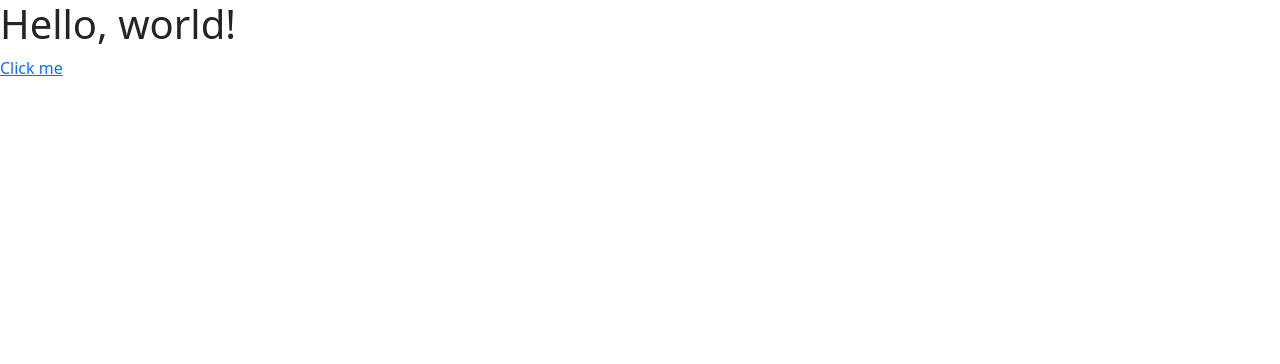
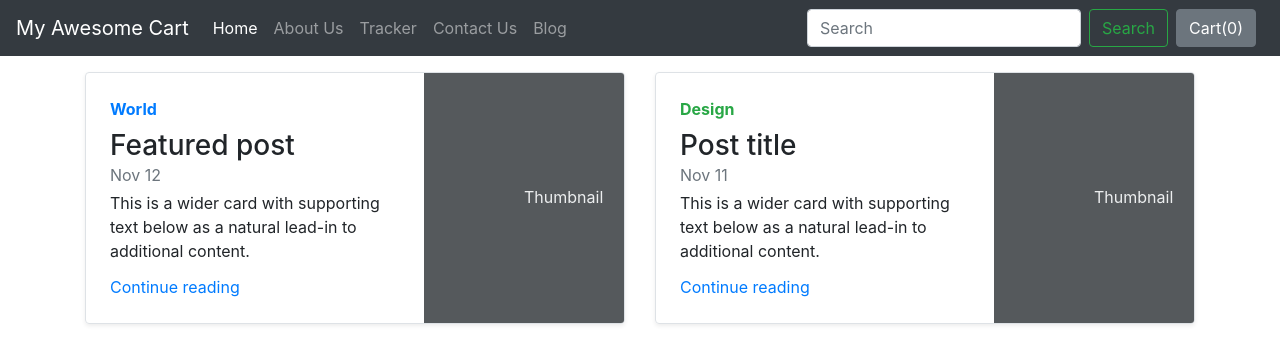
Before and after one commit to sahil312019/MyCart, a Django app: template blog/templates/blog/index.html in a window 1280 px wide. Shown: the top 364 px of the page. Run offline with Django 3.2, Linux system fonts and the light colour scheme; the template is opened without the code that fills it, so the values that code supplies are empty; some libraries are stand-ins or nearby versions.

Commit message:
Creating The Blog

```diff
--- /dev/null
+++ b/blog/templates/blog/basic.html
@@ -0,0 +1,69 @@
+<!doctype html>
+<html lang="en">
+  <head>
+    <!-- Required meta tags -->
+    <meta charset="utf-8">
+    <meta name="viewport" content="width=device-width, initial-scale=1, shrink-to-fit=no">
+
+    <!-- Bootstrap CSS -->
+    <link rel="stylesheet" href="https://stackpath.bootstrapcdn.com/bootstrap/4.2.1/css/bootstrap.min.css" integrity="sha384-GJzZqFGwb1QTTN6wy59ffF1BuGJpLSa9DkKMp0DgiMDm4iYMj70gZWKYbI706tWS" crossorigin="anonymous">
+
+    <title>{% block title%} {% endblock %}</title>
+     <style>
+       {% block css %} {% endblock %}
+  </style>
+  </head>
+  <body>
+
+    <nav class="navbar navbar-expand-lg navbar-dark bg-dark">
+  <a class="navbar-brand" href="/shop">My Awesome Cart</a>
+  <button class="navbar-toggler" type="button" data-toggle="collapse" data-target="#navbarSupportedContent" aria-controls="navbarSupportedContent" aria-expanded="false" aria-label="Toggle navigation">
+    <span class="navbar-toggler-icon"></span>
+  </button>
+
+  <div class="collapse navbar-collapse" id="navbarSupportedContent">
+    <ul class="navbar-nav mr-auto">
+      <li class="nav-item active">
+        <a class="nav-link" href="/shop">Home <span class="sr-only">(current)</span></a>
+      </li>
+      <li class="nav-item">
+        <a class="nav-link" href="/shop/about">About Us</a>
+      </li>
+
+      <li class="nav-item">
+        <a class="nav-link" href="/shop/tracker">Tracker</a>
+      </li>
+
+      <li class="nav-item">
+        <a class="nav-link" href="/shop/contact">Contact Us</a>
+      </li>
+      <li class="nav-item">
+        <a class="nav-link" href="/blog">Blog</a>
+      </li>
+
+
+    </ul>
+    <form class="form-inline my-2 my-lg-0">
+      <input class="form-control mr-sm-2" type="search" placeholder="Search" aria-label="Search">
+      <button class="btn btn-outline-success my-2 my-sm-0" type="submit">Search</button>
+    </form>
+    <button type="button" class="btn btn-secondary mx-2" id="popcart" data-container="body" data-toggle="popover" data-placement="bottom" data-html="true" data-content="Vivamus
+sagittis lacus vel augue laoreet rutrum faucibus.">
+
+
+  Cart(<span id="cart">0</span>)
+</button>
+  </div>
+</nav>
+  {% block body %} {% endblock %}
+
+    <!-- Optional JavaScript -->
+    <!-- jQuery first, then Popper.js, then Bootstrap JS -->
+    <script src="https://code.jquery.com/jquery-3.3.1.js"
+  integrity="sha256-2Kok7MbOyxpgUVvAk/HJ2jigOSYS2auK4Pfzbm7uH60="
+  crossorigin="anonymous"></script>
+    <script src="https://cdnjs.cloudflare.com/ajax/libs/popper.js/1.14.6/umd/popper.min.js" integrity="sha384-wHAiFfRlMFy6i5SRaxvfOCifBUQy1xHdJ/yoi7FRNXMRBu5WHdZYu1hA6ZOblgut" crossorigin="anonymous"></script>
+    <script src="https://stackpath.bootstrapcdn.com/bootstrap/4.2.1/js/bootstrap.min.js" integrity="sha384-B0UglyR+jN6CkvvICOB2joaf5I4l3gm9GU6Hc1og6Ls7i6U/mkkaduKaBhlAXv9k" crossorigin="anonymous"></script>
+    {% block js %} {% endblock %}
+  </body>
+</html>
--- a/blog/templates/blog/index.html
+++ b/blog/templates/blog/index.html
@@ -1,24 +1,36 @@
-<!DOCTYPE html>
-<html lang="en">
-  <head>
-    <meta charset="utf-8" />
-    <meta name="viewport" content="width=device-width, initial-scale=1" />
-    <title>Bootstrap demo</title>
-    <link
-      href="https://cdn.jsdelivr.net/npm/bootstrap@5.3.0/dist/css/bootstrap.min.css"
-      rel="stylesheet"
-      integrity="sha384-9ndCyUaIbzAi2FUVXJi0CjmCapSmO7SnpJef0486qhLnuZ2cdeRhO02iuK6FUUVM"
-      crossorigin="anonymous"
-    />
-  </head>
-  <body>
-    <h1>Hello, world!</h1>
-    {% load static %}
-    <a href="{%static "blog/mystatic.txt" %}">Click me</a>
-    <script
-      src="https://cdn.jsdelivr.net/npm/bootstrap@5.3.0/dist/js/bootstrap.bundle.min.js"
-      integrity="sha384-geWF76RCwLtnZ8qwWowPQNguL3RmwHVBC9FhGdlKrxdiJJigb/j/68SIy3Te4Bkz"
-      crossorigin="anonymous"
-    ></script>
-  </body>
-</html>
+{%extends 'blog/basic.html'%}
+
+{%block body%}
+<div class="container mt-3">
+<div class="row my-2">
+    <div class="col-md-6">
+      <div class="row no-gutters border rounded overflow-hidden flex-md-row mb-4 shadow-sm h-md-250 position-relative">
+        <div class="col p-4 d-flex flex-column position-static">
+          <strong class="d-inline-block mb-2 text-primary">World</strong>
+          <h3 class="mb-0">Featured post</h3>
+          <div class="mb-1 text-muted">Nov 12</div>
+          <p class="card-text mb-auto">This is a wider card with supporting text below as a natural lead-in to additional content.</p>
+          <a href="#" class="stretched-link">Continue reading</a>
+        </div>
+        <div class="col-auto d-none d-lg-block">
+          <svg class="bd-placeholder-img" width="200" height="250" xmlns="http://www.w3.org/2000/svg" preserveAspectRatio="xMidYMid slice" focusable="false" role="img" aria-label="Placeholder: Thumbnail"><title>Placeholder</title><rect width="100%" height="100%" fill="#55595c"></rect><text x="50%" y="50%" fill="#eceeef" dy=".3em">Thumbnail</text></svg>
+        </div>
+      </div>
+    </div>
+    <div class="col-md-6">
+      <div class="row no-gutters border rounded overflow-hidden flex-md-row mb-4 shadow-sm h-md-250 position-relative">
+        <div class="col p-4 d-flex flex-column position-static">
+          <strong class="d-inline-block mb-2 text-success">Design</strong>
+          <h3 class="mb-0">Post title</h3>
+          <div class="mb-1 text-muted">Nov 11</div>
+          <p class="mb-auto">This is a wider card with supporting text below as a natural lead-in to additional content.</p>
+          <a href="#" class="stretched-link">Continue reading</a>
+        </div>
+        <div class="col-auto d-none d-lg-block">
+          <svg class="bd-placeholder-img" width="200" height="250" xmlns="http://www.w3.org/2000/svg" preserveAspectRatio="xMidYMid slice" focusable="false" role="img" aria-label="Placeholder: Thumbnail"><title>Placeholder</title><rect width="100%" height="100%" fill="#55595c"></rect><text x="50%" y="50%" fill="#eceeef" dy=".3em">Thumbnail</text></svg>
+        </div>
+      </div>
+    </div>
+  </div>
+  </div>
+{%endblock%}
--- a/blog/urls.py
+++ b/blog/urls.py
@@ -1,5 +1,6 @@
 from django.urls import path
 from .import views
 urlpatterns = [
-    path('', views.index, name="ShopHome")
+    path('', views.index, name="BlogHome"),
+    path('blogpost/', views.blogpost, name="blogPost")
 ]
```
Also changed, not shown: blog/templates/blog/blogpost.html (added, +35 -0 lines), blog/views.py (+5 -2 lines), shop/templates/shop/index.html (+8 -0 lines).
